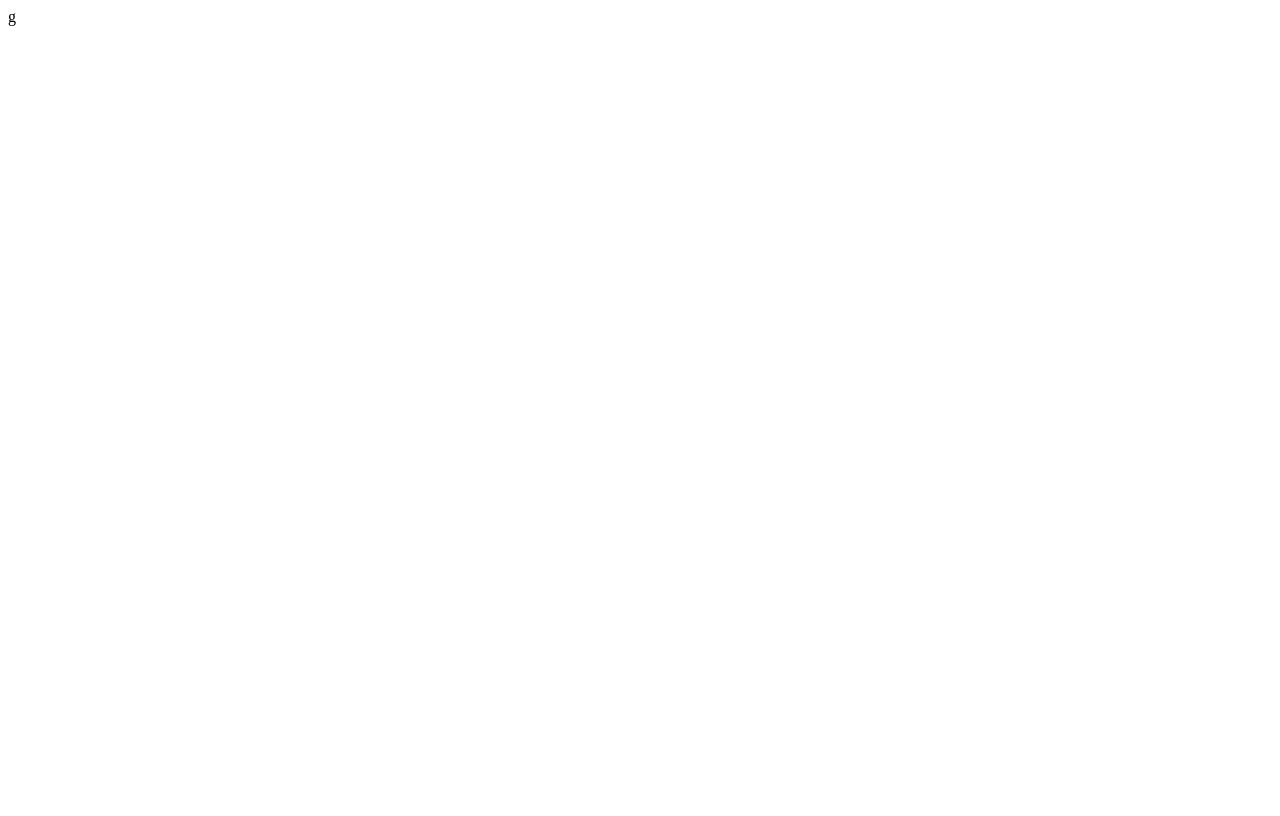
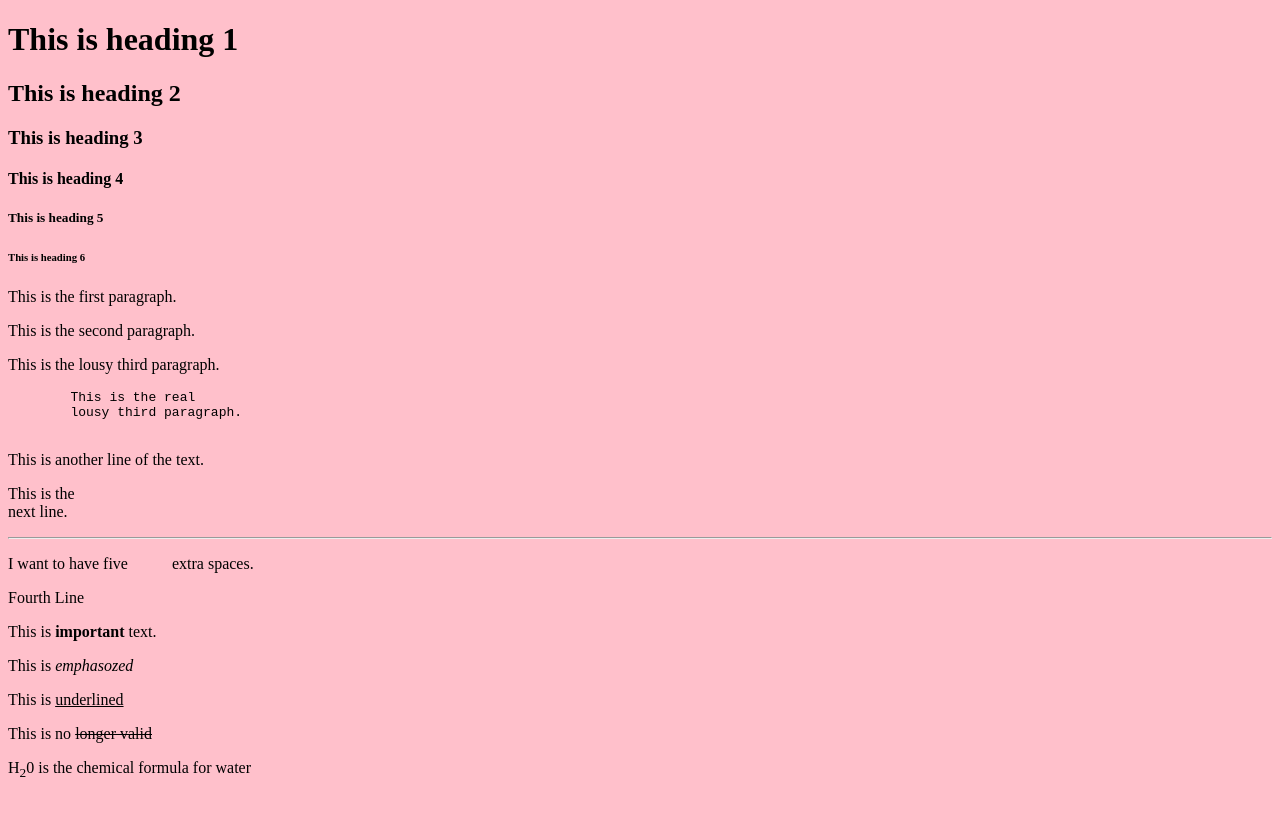
Before and after one commit to SofiaCArevalo/my_first_html, a plain HTML site: page index.html in a window 1280 px wide. Drawn offline with Linux system fonts and the light colour scheme.

Commit message:
Update index.html

```diff
--- a/index.html
+++ b/index.html
@@ -3,9 +3,46 @@
 <head>
     <meta charset="UTF-8">
     <meta name="viewport" content="width=device-width, initial-scale=1.0">
-    <title>my first webpage</title>
+    <title>HTML Basic Tags</title>
 </head>
-<body>
-    g
+<body bgcolor="pink">
+    <h1>This is heading 1</h1>
+    <h2>This is heading 2</h2>
+    <h3>This is heading 3</h3>
+    <h4>This is heading 4</h4>
+    <h5>This is heading 5</h5>
+    <h6>This is heading 6</h6>
+
+    <p>This is the first paragraph.</p>
+    <p>This is the second paragraph.</p>
+
+    <p>This is the lousy
+        third paragraph.
+    </p>
+
+    <pre>
+        This is the real
+        lousy third paragraph.
+    </pre>
+
+    <p>This is another line of the text.</p>
+    <p>This is the <br>
+        next line.
+    </p>
+
+    <hr>
+
+    <p>I want to have five &nbsp; &nbsp; &nbsp; &nbsp; &nbsp;
+        extra spaces.
+    </p>
+
+    <p>Fourth Line</p>
+    <p>This is <strong>important</strong> text.</p>
+    <p>This is <em>emphasozed</em></p>
+    <p>This is <u>underlined</u></p>
+    <p>This is no <s>longer valid</s></p>
+    <p>H<sub>2</sub>0 is the chemical formula for water</p>
+
+    <br><br><br><br><br><br><br><br><br><br>
 </body>
 </html>
```
